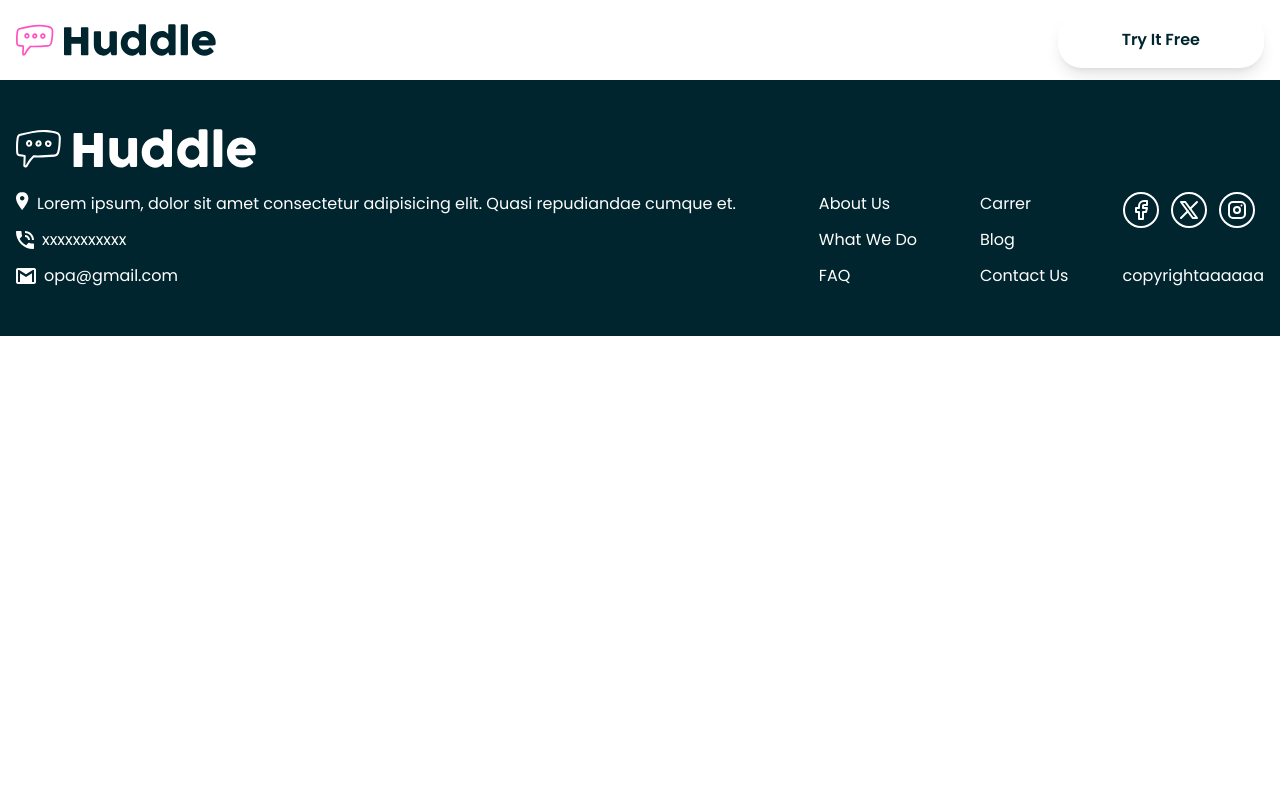
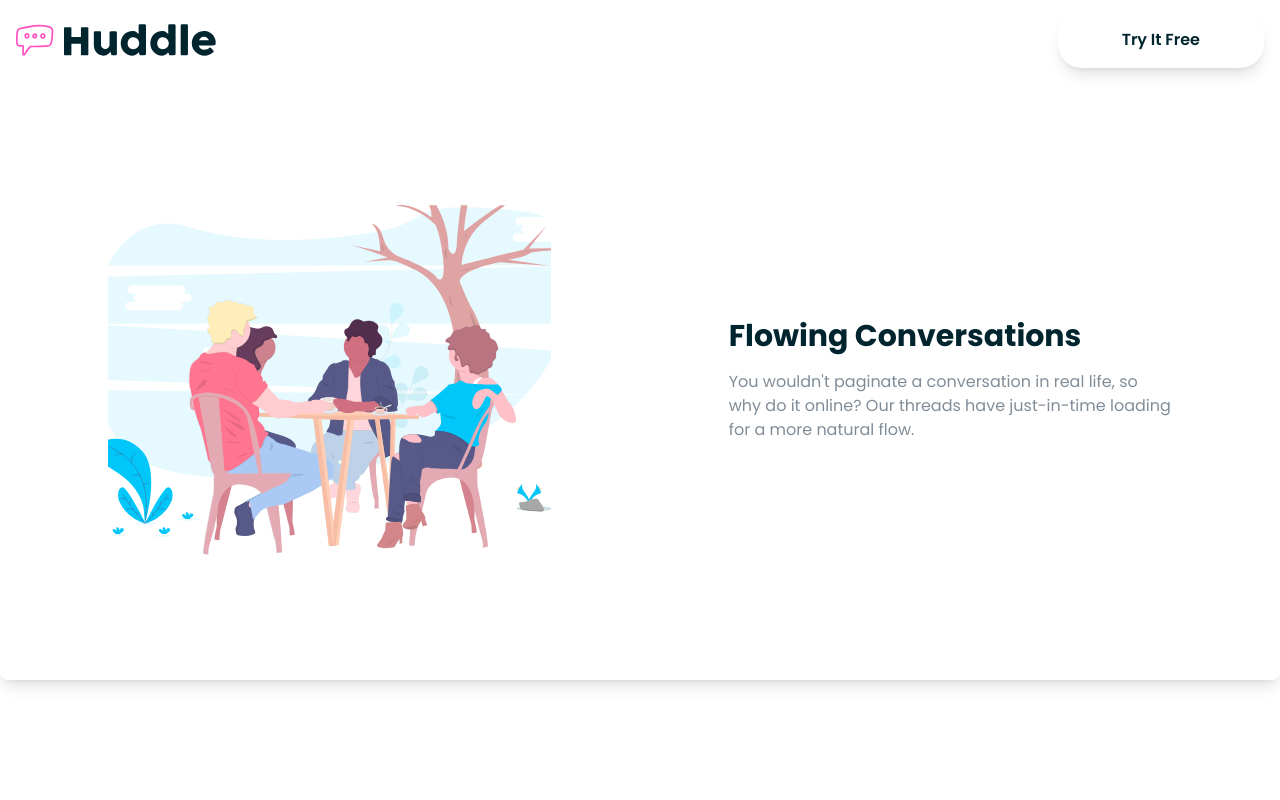
Before and after one commit to Nick-Yanase/Muddle, a Next.js app in the folder frontend/: page / in a window 1280 px wide. Shown: the top 800 px of the page. Built offline with nearby package versions, Linux system fonts and the light colour scheme.

Commit message:
home complete

```diff
--- a/frontend/src/app/(home)/page.tsx
+++ /dev/null
@@ -1,12 +0,0 @@
-import Layout from "@/components/layout/layout";
-import Image from "next/image";
-
-export default function Home() {
-  return (
-    <Layout>
-      <div>
-
-      </div>
-    </Layout>
-  );
-}
--- a/frontend/src/app/(home)/layout.tsx
+++ b/frontend/src/app/layout.tsx
@@ -1,7 +1,7 @@
 import type { Metadata } from "next";
 import localFont from "next/font/local";
 import { Poppins } from "next/font/google";
-import "../globals.css";
+import "./globals.css";
 const poppins = Poppins(
   {
     subsets: ["latin"],
--- a/frontend/src/app/page.tsx
+++ b/frontend/src/app/page.tsx
@@ -1,111 +1,15 @@
 import FlowConverse from "@/components/flowConverse/FlowConverse";
-import Footer from "@/components/footer/Footer";
 import GrowToghether from "@/components/growTogether/GrowTogether,";
+import Layout from "@/components/layout/layout";
 import YourUsers from "@/components/yourUsers/YourUsers";
 import Image from "next/image";
 
 export default function Home() {
   return (
-    <div>
+    <Layout>
+      <FlowConverse/>
       <GrowToghether/>
-      <FlowConverse />
-      <YourUsers />
-      <Footer />
-    </div>
-    // <div className="grid grid-rows-[20px_1fr_20px] items-center justify-items-center min-h-screen p-8 pb-20 gap-16 sm:p-20 font-[family-name:var(--font-geist-sans)]">
-    //   <main className="flex flex-col gap-8 row-start-2 items-center sm:items-start">
-    //     <Image
-    //       className="dark:invert"
-    //       src="/next.svg"
-    //       alt="Next.js logo"
-    //       width={180}
-    //       height={38}
-    //       priority
-    //     />
-    //     <ol className="list-inside list-decimal text-sm text-center sm:text-left font-[family-name:var(--font-geist-mono)]">
-    //       <li className="mb-2">
-    //         Get started by editing{" "}
-    //         <code className="bg-black/[.05] dark:bg-white/[.06] px-1 py-0.5 rounded font-semibold">
-    //           src/app/page.tsx
-    //         </code>
-    //         .
-    //       </li>
-    //       <li>Save and see your changes instantly.</li>
-    //     </ol>
-
-    //     <div className="flex gap-4 items-center flex-col sm:flex-row">
-    //       <a
-    //         className="rounded-full border border-solid border-transparent transition-colors flex items-center justify-center bg-foreground text-background gap-2 hover:bg-[#383838] dark:hover:bg-[#ccc] text-sm sm:text-base h-10 sm:h-12 px-4 sm:px-5"
-    //         href="https://vercel.com/new?utm_source=create-next-app&utm_medium=appdir-template-tw&utm_campaign=create-next-app"
-    //         target="_blank"
-    //         rel="noopener noreferrer"
-    //       >
-    //         <Image
-    //           className="dark:invert"
-    //           src="/vercel.svg"
-    //           alt="Vercel logomark"
-    //           width={20}
-    //           height={20}
-    //         />
-    //         Deploy now
-    //       </a>
-    //       <a
-    //         className="rounded-full border border-solid border-black/[.08] dark:border-white/[.145] transition-colors flex items-center justify-center hover:bg-[#f2f2f2] dark:hover:bg-[#1a1a1a] hover:border-transparent text-sm sm:text-base h-10 sm:h-12 px-4 sm:px-5 sm:min-w-44"
-    //         href="https://nextjs.org/docs?utm_source=create-next-app&utm_medium=appdir-template-tw&utm_campaign=create-next-app"
-    //         target="_blank"
-    //         rel="noopener noreferrer"
-    //       >
-    //         Read our docs
-    //       </a>
-    //     </div>
-    //   </main>
-    //   <footer className="row-start-3 flex gap-6 flex-wrap items-center justify-center">
-    //     <a
-    //       className="flex items-center gap-2 hover:underline hover:underline-offset-4"
-    //       href="https://nextjs.org/learn?utm_source=create-next-app&utm_medium=appdir-template-tw&utm_campaign=create-next-app"
-    //       target="_blank"
-    //       rel="noopener noreferrer"
-    //     >
-    //       <Image
-    //         aria-hidden
-    //         src="/file.svg"
-    //         alt="File icon"
-    //         width={16}
-    //         height={16}
-    //       />
-    //       Learn
-    //     </a>
-    //     <a
-    //       className="flex items-center gap-2 hover:underline hover:underline-offset-4"
-    //       href="https://vercel.com/templates?framework=next.js&utm_source=create-next-app&utm_medium=appdir-template-tw&utm_campaign=create-next-app"
-    //       target="_blank"
-    //       rel="noopener noreferrer"
-    //     >
-    //       <Image
-    //         aria-hidden
-    //         src="/window.svg"
-    //         alt="Window icon"
-    //         width={16}
-    //         height={16}
-    //       />
-    //       Examples
-    //     </a>
-    //     <a
-    //       className="flex items-center gap-2 hover:underline hover:underline-offset-4"
-    //       href="https://nextjs.org?utm_source=create-next-app&utm_medium=appdir-template-tw&utm_campaign=create-next-app"
-    //       target="_blank"
-    //       rel="noopener noreferrer"
-    //     >
-    //       <Image
-    //         aria-hidden
-    //         src="/globe.svg"
-    //         alt="Globe icon"
-    //         width={16}
-    //         height={16}
-    //       />
-    //       Go to nextjs.org →
-    //     </a>
-    //   </footer>
-    // </div>
+      <YourUsers/>
+    </Layout>
   );
 }
--- a/frontend/src/components/layout/footer/Footer.tsx
+++ b/frontend/src/components/layout/footer/Footer.tsx
@@ -6,7 +6,7 @@ import SocialMedia from "./SocialMedia";
 export default function Footer() {
   return(
     <footer className="flex items-center justify-centerw-full h-64 bg-cyan50 text-white">
-      <div className="max-w-screen-xl w-full mx-auto p-4">
+      <div className="max-w-screen-xl w-full mx-auto p-4 font-">
         <LogoFooter />
         <div className="flex justify-between w-full h-full">
           <ContactWays />
--- a/frontend/src/components/layout/layout.tsx
+++ b/frontend/src/components/layout/layout.tsx
@@ -6,12 +6,12 @@ export interface MainPageProps {
   className?: string;
   children: React.ReactNode;
 }
-export default function Layout(props: MainPageProps){
+export default function Layout({className, children}: MainPageProps){
   return(
     <div className="flex flex-col">
       <Header/>
-      <main className={`w-full flex flex-col items-center justify-center ${props.className ?? ``}`}>
-        {props.children}
+      <main className={`w-full flex flex-col items-center justify-center ${className ?? ``}`}>
+        {children}
       </main>
       <Footer/>
     </div>
```
Also changed, not shown: 1 other file (tests, documents, lock files or other folders).
